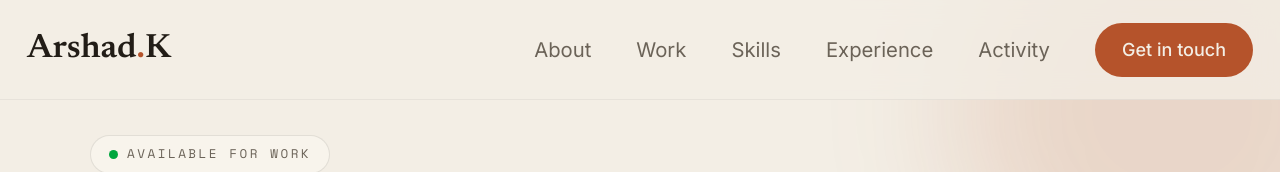
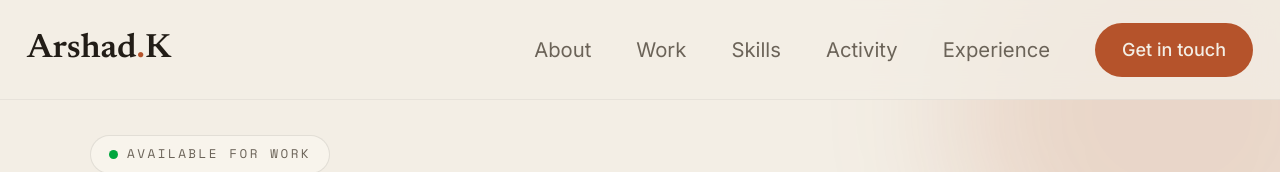
Before and after one commit to Arshad9633/Portfolio-Web, a React (Vite) app: page / in a window 1280 px wide. Shown: the top 172 px of the page. Built offline with nearby package versions, Linux system fonts and the light colour scheme; no server answers.

Commit message:
Add github api function

```diff
--- a/src/components/Navbar.jsx
+++ b/src/components/Navbar.jsx
@@ -4,8 +4,8 @@ const links = [
   { label: "About", href: "#about" },
   { label: "Work", href: "#work" },
   { label: "Skills", href: "#skills" },
+  { label: "Activity", href: "#activity" },
   { label: "Experience", href: "#experience" },
-  { label: "Activity", href: "#activity" },
 ];
 
 export default function Navbar() {
```
Also changed, not shown: api/github.js (renamed from src/api/github.js).
